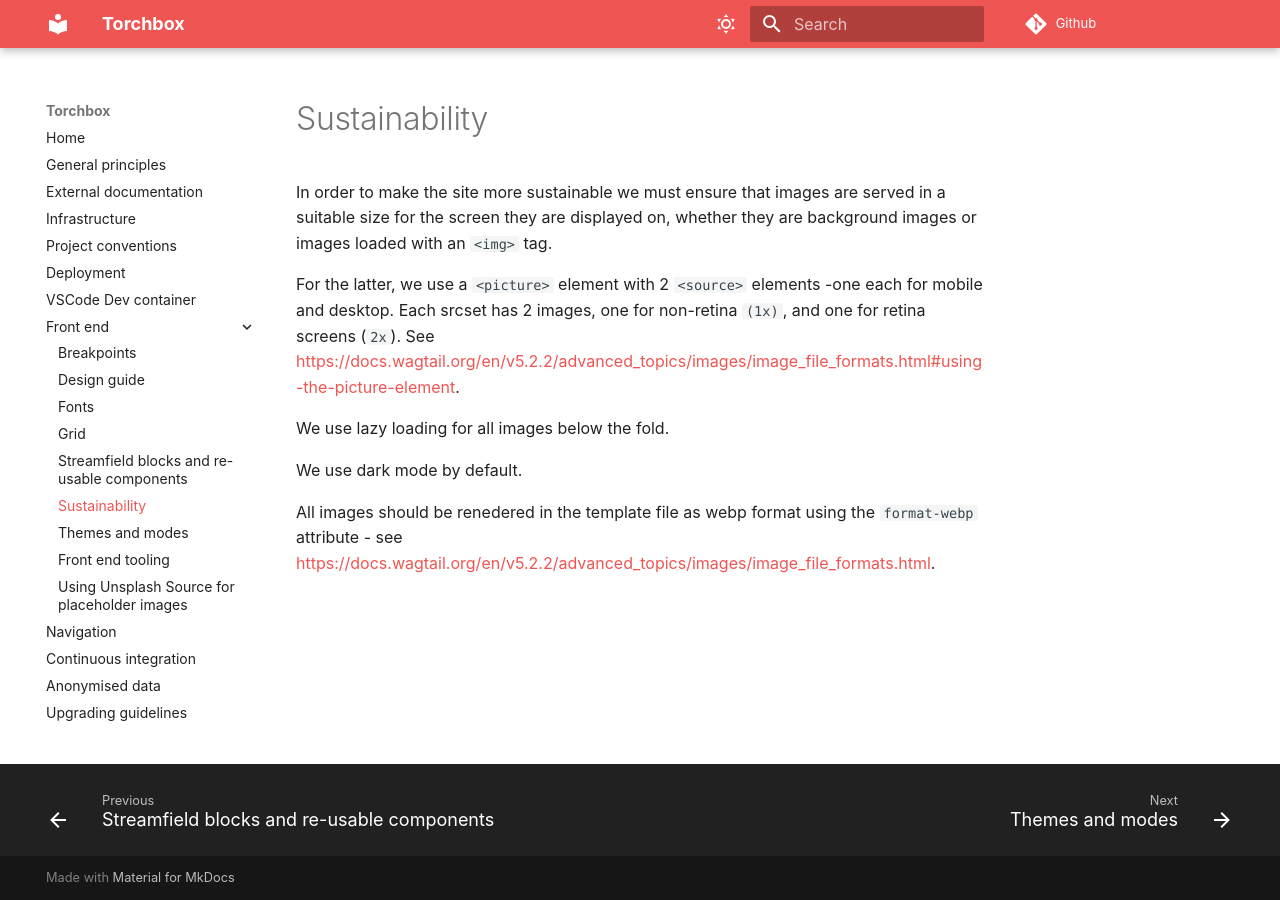
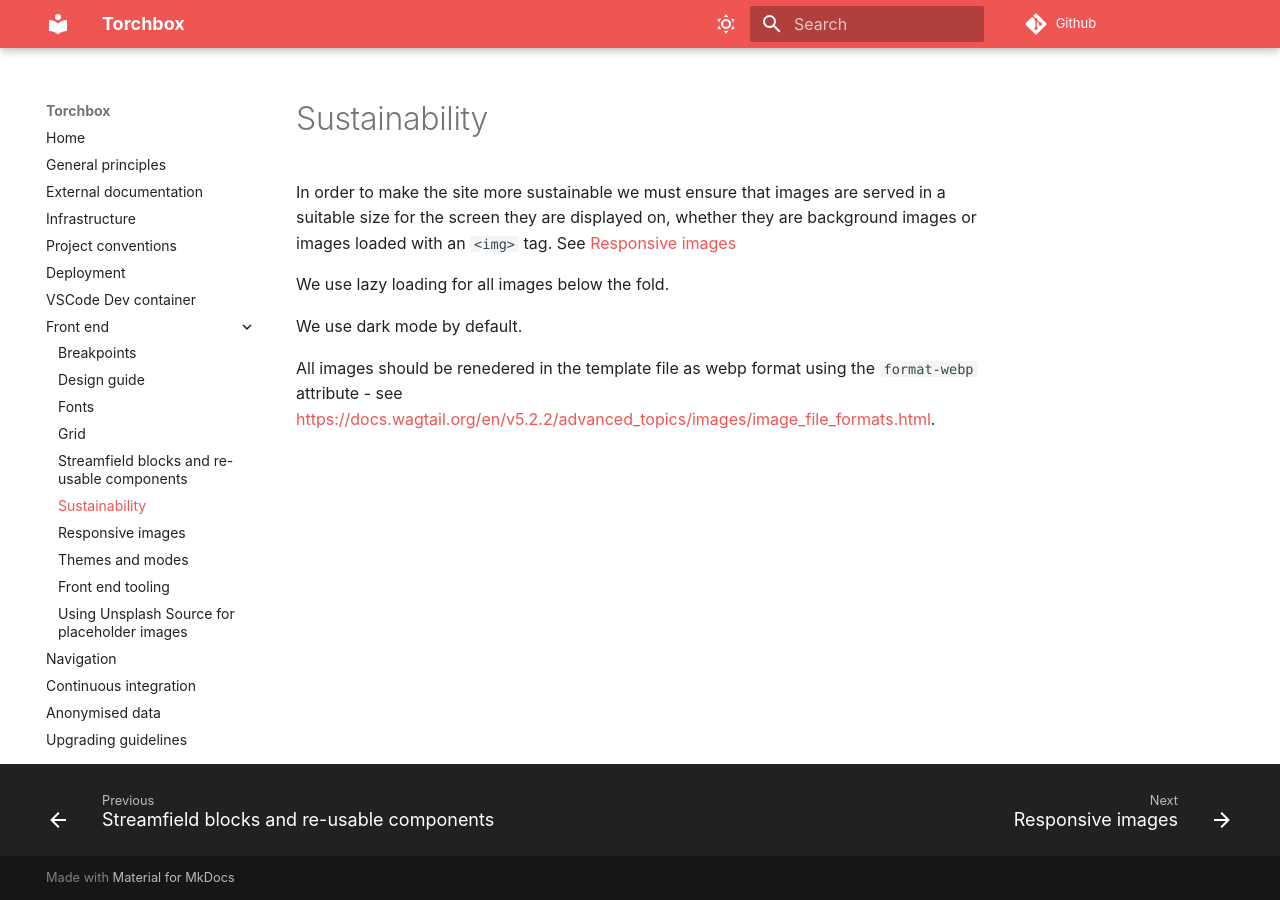
Before and after one commit to torchbox/torchbox.com, an MkDocs documentation site: the page built from docs/front-end/sustainability.md, in a window 1280 px wide. Built offline with MkDocs 1.6.1 and Material for MkDocs 9.7.7, drawn with Linux system fonts in a browser that asks for light colours; comment, search, counter and statistics services are not loaded.

Commit message:
Update docs

```diff
--- a/docs/front-end/sustainability.md
+++ b/docs/front-end/sustainability.md
@@ -1,8 +1,6 @@
 # Sustainability
 
-In order to make the site more sustainable we must ensure that images are served in a suitable size for the screen they are displayed on, whether they are background images or images loaded with an `<img>` tag.
-
-For the latter, we use a `<picture>` element with 2 `<source>` elements -one each for mobile and desktop. Each srcset has 2 images, one for non-retina `(1x)`, and one for retina screens (`2x`). See https://docs.wagtail.org/en/v5.2.2/advanced_topics/images/image_file_formats.html#using-the-picture-element.
+In order to make the site more sustainable we must ensure that images are served in a suitable size for the screen they are displayed on, whether they are background images or images loaded with an `<img>` tag. See [Responsive images](responsive-images.md)
 
 We use lazy loading for all images below the fold.
 
--- a/mkdocs.yml
+++ b/mkdocs.yml
@@ -65,6 +65,7 @@ nav:
       - front-end/grid.md
       - 'Streamfield blocks and re-usable components': front-end/streamfield-blocks.md
       - front-end/sustainability.md
+      - front-end/responsive-images.md
       - front-end/themes_and_modes.md
       - front-end/tooling.md
       - front-end/placeholder-images.md
```
Also changed, not shown: docs/front-end/responsive-images.md (added, +7 -0 lines).
